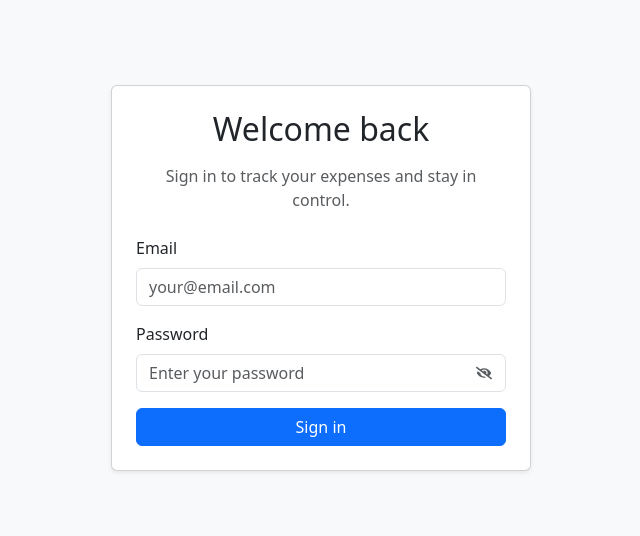
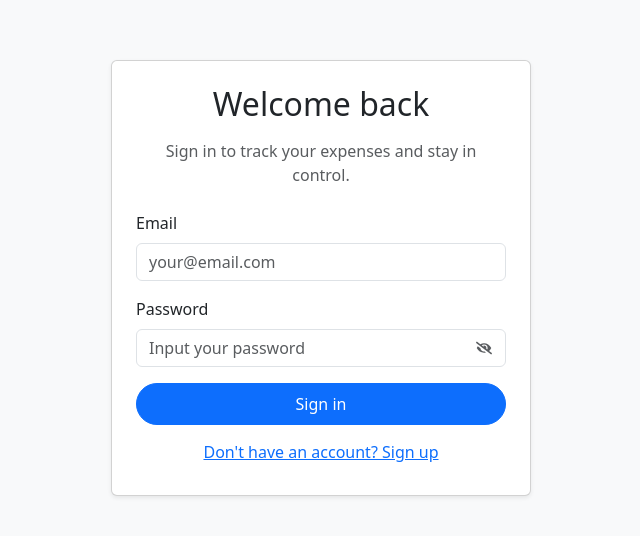
Before and after one commit to donatomarino/expenseTracker-front, a React (Vite) app: page /login in a window 1280 px wide. Shown: the part 122-658 px from the top of the page, without its empty margins (319-959 px from the left). Built offline with nearby package versions, Linux system fonts and the light colour scheme; no server answers.

Commit message:
add register

```diff
--- a/src/App.tsx
+++ b/src/App.tsx
@@ -4,6 +4,7 @@ import Home from "./modules/home/pages/Home"
 import { LoadingProvider } from "./context/LoadingContext"
 import Login from "./modules/login/pages/Login"
 import { Bounce, ToastContainer } from "react-toastify"
+import Register from "./modules/register/pages/Register"
 
 function App() {
 
@@ -13,6 +14,7 @@ function App() {
         <Router>
           <Routes>
             <Route path="/login" element={<Login />} />
+            <Route path="/register" element={<Register />} />
             <Route path="/" element={<Home />} />
           </Routes>
         </Router>
--- /dev/null
+++ b/src/modules/common/FormField.tsx
@@ -0,0 +1,76 @@
+import { useState } from "react";
+import { FaEye, FaEyeSlash } from 'react-icons/fa';
+import type { FormFieldProps } from "../../types/types";
+import FieldError from "./FieldError";
+
+const FormField = (props: FormFieldProps) => {
+  const {
+    id,
+    label,
+    type,
+    value,
+    onChange,
+    placeholder,
+    name,
+    disabled,
+    error
+  } = props;
+
+  const [showPassword, setShowPassword] = useState(false);
+
+  return (
+    <div className="mb-3">
+      <label htmlFor={id} className="form-label">
+        {label}
+      </label>
+
+      {type === "password" ? (
+        <>
+          <div className="position-relative">
+            <input
+              type={showPassword ? "text" : "password"}
+              className="form-control"
+              name={name}
+              id={id}
+              placeholder={placeholder}
+              value={value}
+              onChange={onChange}
+              disabled={disabled}
+            />
+
+            <button
+              type="button"
+              className="border-0 bg-transparent position-absolute top-50 end-0 translate-middle-y me-2 d-flex align-items-center justify-content-center text-muted"
+              onClick={(e) => {
+                e.preventDefault();
+                setShowPassword(prev => !prev);;
+              }}
+            >
+              {showPassword ? <FaEye /> : <FaEyeSlash />}
+            </button>
+
+          </div>
+          <FieldError error={error} />
+        </>
+      ) : (
+        <div>
+          <input
+            type={type}
+            id={id}
+            className="form-control"
+            value={value}
+            name={name}
+            onChange={onChange}
+            placeholder={placeholder}
+            required
+            disabled={disabled}
+          />
+
+          <FieldError error={error} />
+        </div>
+      )}
+    </div>
+  );
+}
+
+export default FormField;
--- a/src/modules/home/components/Content/Card.tsx
+++ b/src/modules/home/components/Content/Card.tsx
@@ -85,6 +85,7 @@ const Card = (props: CardProps) => {
         closeModal={closeModal}
         customStyles={customStyles}
         loadButton={loadButton}
+        errors={errors}
         deleteSpending={deleteSpending}
       />
     </div>
--- a/src/modules/home/components/Modals/EditSpedingModal.tsx
+++ b/src/modules/home/components/Modals/EditSpedingModal.tsx
@@ -1,7 +1,7 @@
 import Modal from "react-modal";
 import "bootstrap-icons/font/bootstrap-icons.css";
 import type { BaseCardProps } from "../../../../types/types";
-import FieldError from "../common/FieldError";
+import FieldError from "../../../common/FieldError";
 
 const EditSpendingModal = (props: BaseCardProps) => {
   const {
--- a/src/modules/home/components/Modals/ExpenseModal.tsx
+++ b/src/modules/home/components/Modals/ExpenseModal.tsx
@@ -1,7 +1,7 @@
 import Modal from 'react-modal';
 import 'bootstrap-icons/font/bootstrap-icons.css';
 import type { ModalProps } from '../../../../types/types';
-import FieldError from '../common/FieldError';
+import FieldError from "../../../common/FieldError";
 
 const ExpenseModal = (props: ModalProps) => {
   const {
--- a/src/modules/login/hooks/useLogin.ts
+++ b/src/modules/login/hooks/useLogin.ts
@@ -9,6 +9,10 @@ const useLogin = () => {
   useEffect(() => {
     localStorage.removeItem('token');
     localStorage.removeItem('user_name');
+
+    if(loadButton) {
+      disabledButton();
+    }
   }, []);
 
   const navigate = useNavigate();
@@ -46,7 +50,7 @@ const useLogin = () => {
     }
   }
 
-  return { formData, setFormData, handleChange, handleSubmit, loadButton };
+  return { formData, handleChange, handleSubmit, loadButton };
 }
 
 export default useLogin;
--- a/src/modules/login/pages/Login.tsx
+++ b/src/modules/login/pages/Login.tsx
@@ -1,13 +1,14 @@
 import { FaEye, FaEyeSlash } from "react-icons/fa";
 import useLogin from "../hooks/useLogin";
+import { Link } from "react-router-dom";
+import FormField from "../../common/FormField";
 
 const Login = () => {
   const {
     formData,
-    setFormData,
     handleChange,
     handleSubmit,
-    loadButton
+    loadButton,
   } = useLogin();
 
   return (
@@ -23,50 +24,27 @@ const Login = () => {
             onSubmit={handleSubmit}
             method="POST"
           >
-            <div className="mb-3">
-              <label htmlFor="loginEmail" className="form-label">
-                Email
-              </label>
-              <input
-                type="email"
-                className="form-control"
+            <FormField
+              label="Email"
+              type="text"
               name="email"
               id="loginEmail"
+              value={formData.email}
+              onChange={handleChange}
               placeholder="your@email.com"
-                value={formData.email}
-                onChange = {handleChange}
+              disabled={loadButton}
             />
-            </div>
 
-            <div className="mb-3">
-              <label htmlFor="loginPassword" className="form-label">
-                Password
-              </label>
-
-              <div className="position-relative">
-                <input
-                  type={formData.showPassword ? "text" : "password"}
-                  className="form-control"
+            <FormField
+              label="Password"
+              type="password"
               name="password"
               id="loginPassword"
-                  placeholder="Enter your password"
               value={formData.password}
               onChange={handleChange}
-                  style={{ paddingRight: "2.5rem" }}
+              placeholder="Input your password"
+              disabled={loadButton}
             />
-
-                <button
-                  type="button"
-                  className="border-0 bg-transparent position-absolute top-50 end-0 translate-middle-y me-2 d-flex align-items-center justify-content-center text-muted"
-                  onClick={(e) => {
-                    e.preventDefault();
-                    setFormData((prev) => ({ ...prev, showPassword: !prev.showPassword }));
-                  }}
-                >
-                  {formData.showPassword ? <FaEye /> : <FaEyeSlash />}
-                </button>
-              </div>
-            </div>
 
             {/* <div className="d-flex justify-content-between align-items-center mb-3">
               <div className="form-check">
@@ -84,9 +62,19 @@ const Login = () => {
               </button>
             </div> */}
 
-            <button type="submit" className="btn btn-primary w-100" disabled={loadButton}>
+            <div className="d-flex flex-column gap-2">
+              <button
+                type="submit"
+                className="btn btn-primary w-100 rounded-pill py-2"
+                disabled={loadButton}
+              >
                 Sign in
               </button>
+
+              <Link to="/register" className="btn btn-link">
+                Don't have an account? Sign up
+              </Link>
+            </div>
           </form>
         </div>
       </div>
--- /dev/null
+++ b/src/modules/register/hooks/useRegister.ts
@@ -0,0 +1,74 @@
+import { useContext, useState } from "react";
+import type { RegisterErrors, RegisterPayload, Requests, Spending } from "../../../types/types";
+import { LoadingContext } from "../../../context/LoadingContext";
+import { toast } from "react-toastify";
+import registerService from "../services/registerService";
+import { useNavigate } from "react-router-dom";
+
+const useRegister = () => {
+
+  const { loadButton, disabledButton } = useContext(LoadingContext);
+
+  const [formData, setFormData] = useState<RegisterPayload>({
+    full_name: "",
+    email: "",
+    password: "",
+    confirmPassword: ""
+  });
+  const [isRegistred, setIsRegistered] = useState<boolean>(false);
+  const [errors, setErrors] = useState<RegisterErrors>({});
+
+  const navigate = useNavigate();
+
+  const handleChange = (e: React.ChangeEvent<HTMLInputElement>) => {
+    setFormData({
+      ...formData,
+      [e.target.name]: e.target.value
+    });
+  }
+
+  const handleSubmit = async (e: React.SubmitEvent<HTMLFormElement>) => {
+    e.preventDefault();
+    disabledButton();
+
+    if (formData.password !== formData.confirmPassword) {
+      toast.error("Passwords do not match");
+      disabledButton();
+      return;
+    }
+
+    try {
+      const res: Requests<Spending> = await registerService.register(formData);
+
+      if (res.success) {
+        toast.success("Account created successfully. Please log in.");
+        setIsRegistered(prev => !prev);
+      } else {
+        toast.error("Error creating account. Please try again.");
+      }
+
+    } catch (e: any) {
+      if (e.response && e.response.status === 422) {
+        const errors = e.response.data.errors;
+        disabledButton();
+        setErrors(errors);
+      } else {
+        console.error("The request failed: ", e);
+        disabledButton();
+        toast.error("Server error");
+      }
+    }
+  }
+  return {
+    loadButton,
+    disabledButton,
+    formData,
+    isRegistred,
+    errors,
+    navigate,
+    handleChange,
+    handleSubmit
+  }
+}
+
+export default useRegister;
--- /dev/null
+++ b/src/modules/register/pages/Register.tsx
@@ -0,0 +1,107 @@
+import FormField from "../../common/FormField";
+import { Link } from "react-router-dom";
+import useRegister from "../hooks/useRegister";
+
+const Register = () => {
+  const {
+    loadButton,
+    disabledButton,
+    isRegistred,
+    formData,
+    errors,
+    navigate,
+    handleChange,
+    handleSubmit
+  } = useRegister();
+
+  return (
+    <div className="min-vh-100 d-flex align-items-center justify-content-center bg-light">
+      <div className="card shadow-sm" style={{ maxWidth: "420px", width: "100%" }}>
+        <div className="card-body p-4">
+          <h2 className="card-title text-center mb-3">Create an account</h2>
+          <p className="text-muted text-center mb-4">
+            Create your account to start tracking your expenses with ease.
+          </p>
+
+          <form
+            onSubmit={handleSubmit}
+            method="POST"
+          >
+            <FormField
+              label="Full Name"
+              type="text"
+              name="full_name"
+              id="registerFullName"
+              value={formData.full_name}
+              onChange={handleChange}
+              placeholder="Input your full name"
+              disabled={loadButton}
+              error={errors.full_name}
+            />
+
+            <FormField
+              label="Email"
+              type="text"
+              name="email"
+              id="registerEmail"
+              value={formData.email}
+              onChange={handleChange}
+              placeholder="your@email.com"
+              disabled={loadButton}
+              error={errors.email}
+            />
+
+            <FormField
+              label="Password"
+              type="password"
+              name="password"
+              id="registerPassword"
+              value={formData.password}
+              onChange={handleChange}
+              placeholder="Input your password"
+              disabled={loadButton}
+              error={errors.password}
+            />
+
+            <FormField
+              label="Confirm Password"
+              type="password"
+              name="confirmPassword"
+              id="registerConfirmPassword"
+              value={formData.confirmPassword}
+              onChange={handleChange}
+              placeholder="Confirm your password"
+              disabled={loadButton}
+            />
+
+            {isRegistred ? (
+              <button
+                type="button"
+                className="btn btn-outline-primary w-100 rounded-pill py-2"
+                onClick={() => navigate("/login")}
+              >
+                Go to Login
+              </button>
+            ) : (
+              <div className="d-flex flex-column gap-2">
+                <button
+                  type="submit"
+                  className="btn btn-primary rounded-pill py-2"
+                  disabled={loadButton}
+                >
+                  Register
+                </button>
+
+                <Link to="/login" className="btn btn-link">
+                  Already have an account? Log in
+                </Link>
+              </div>
+            )}
+          </form>
+        </div>
+      </div>
+    </div >
+  )
+}
+
+export default Register;
--- /dev/null
+++ b/src/modules/register/services/registerService.ts
@@ -0,0 +1,16 @@
+import type { RegisterPayload, Requests, Spending } from "../../../types/types";
+import instanceAxios from '../../../api/APIUtils';
+
+const registerService = {
+  register: (data: RegisterPayload): Promise<Requests<Spending>> =>
+   instanceAxios.postRequest({
+      url: '/register',
+      data: {
+        full_name: data.full_name,
+        email: data.email,
+        password: data.password
+      }
+    })
+}
+
+export default registerService;
```
Also changed, not shown: src/types/types.d.ts (+28 -3 lines), src/modules/common/FieldError.tsx (renamed from src/modules/home/components/common/FieldError.tsx). Lines whose indentation alone changed are shown as unchanged.
